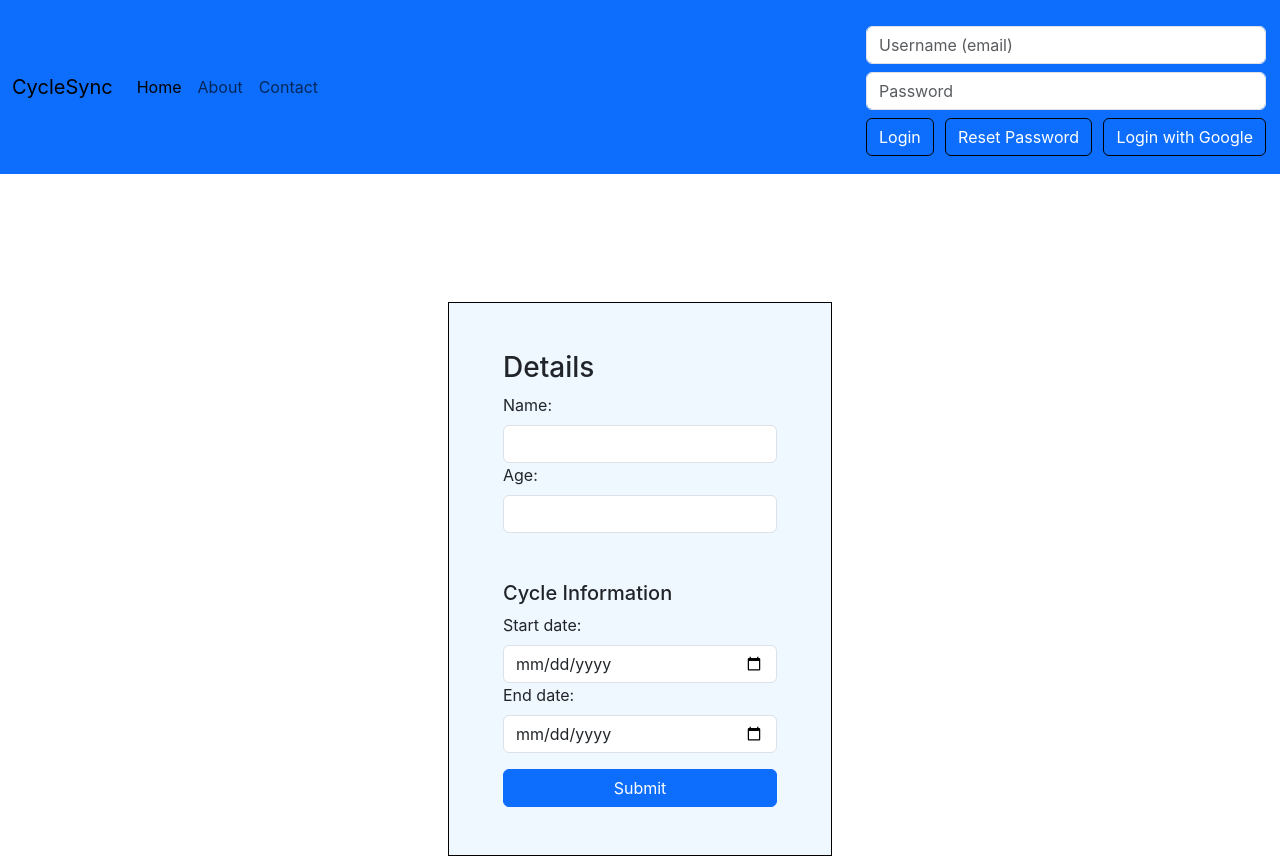
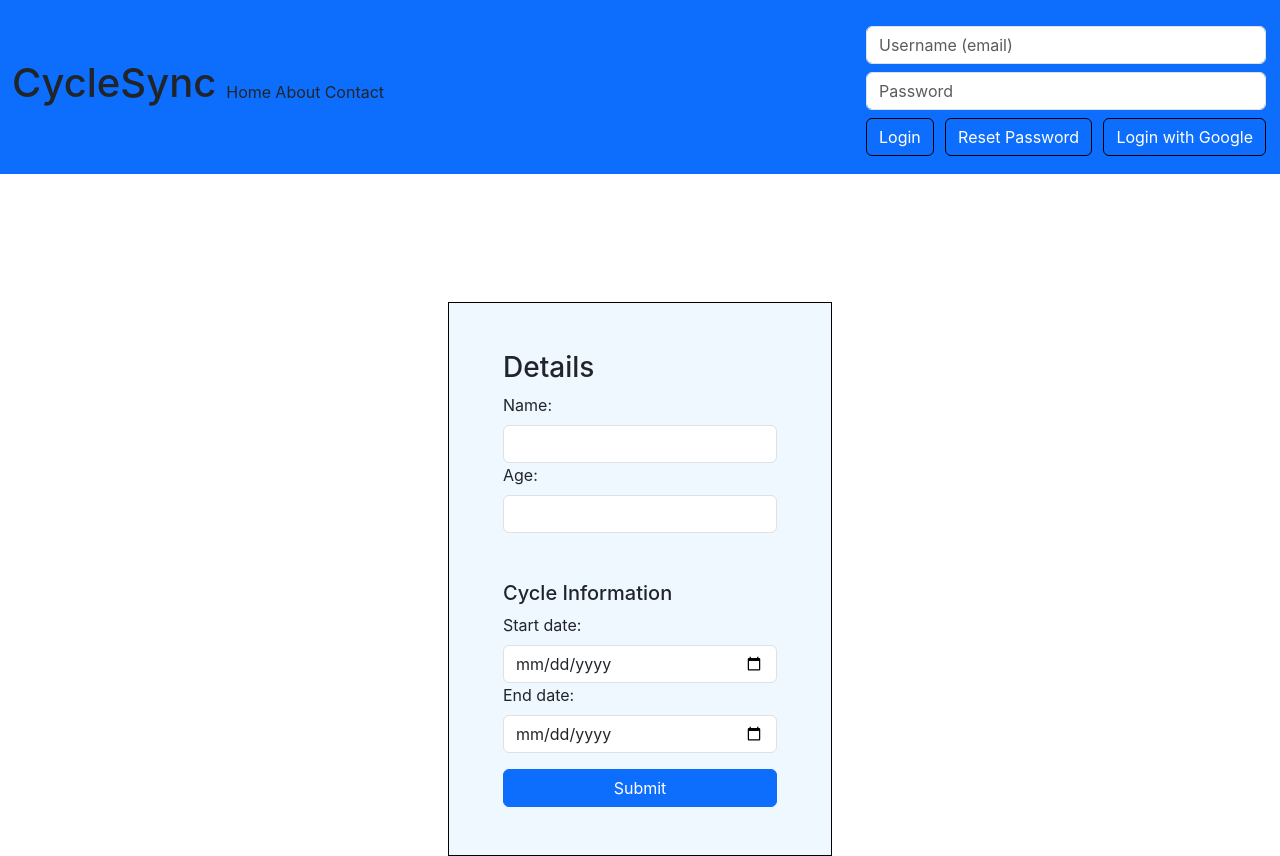
Before and after one commit to sadatakhtar/menses-react-app, a React (Create React App) app: page / in a window 1280 px wide. Built offline with nearby package versions, Linux system fonts and the light colour scheme; no server answers.

Commit message:
Removed unused A tags

```diff
--- a/src/components/general/Header.js
+++ b/src/components/general/Header.js
@@ -46,9 +46,7 @@ const Header = ({ existingUser }) => {
   return (
     <nav className="navbar navbar-expand-lg bg-primary">
       <div className="container-fluid">
-        <a className="navbar-brand" href="#">
-          CycleSync
-        </a>
+        <h1>CycleSync</h1>
         <button
           className="navbar-toggler"
           type="button"
@@ -62,28 +60,20 @@ const Header = ({ existingUser }) => {
         </button>
         <div className="collapse navbar-collapse" id="navbarText">
           <ul className="navbar-nav me-auto mb-2 mb-lg-0">
-            <li className="nav-item">
-              <a className="nav-link active" aria-current="page" href="#">
-                Home
-              </a>
-            </li>
-            <li className="nav-item">
-              <a className="nav-link" href="#">
-                About
-              </a>
-            </li>
-            <li className="nav-item">
-              <a className="nav-link" href="#">
-                Contact
-              </a>
-            </li>
+            <li className="nav-item">Home</li>
+            <li className="nav-item">About</li>
+            <li className="nav-item">Contact</li>
           </ul>
           <span className="navbar-text">
             <div className="signin-container">
               {existingUser ? (
                 <div className="welcome-container">
                   <h3 className="text-style">Welcome, {existingUser.email}</h3>
-                  <button type="button" className="btn btn-secondary" onClick={handleLogout}>
+                  <button
+                    type="button"
+                    className="btn btn-secondary"
+                    onClick={handleLogout}
+                  >
                     Logout
                   </button>
                 </div>
@@ -120,7 +110,11 @@ const Header = ({ existingUser }) => {
                     >
                       Reset Password
                     </button>
-                    <button className="btn btn-primary" type="button" onClick={handleLoginWithGoogle}>
+                    <button
+                      className="btn btn-primary"
+                      type="button"
+                      onClick={handleLoginWithGoogle}
+                    >
                       Login with Google
                     </button>
                   </div>
--- a/src/styles/Header.css
+++ b/src/styles/Header.css
@@ -32,3 +32,10 @@
     height: 100px;
     /* width: 600px; */
 }
+
+ul {
+    width: 15%;
+    display: flex;
+    justify-content: space-between;
+    margin: 10px;
+}
```
Lines whose indentation alone changed are shown as unchanged.
